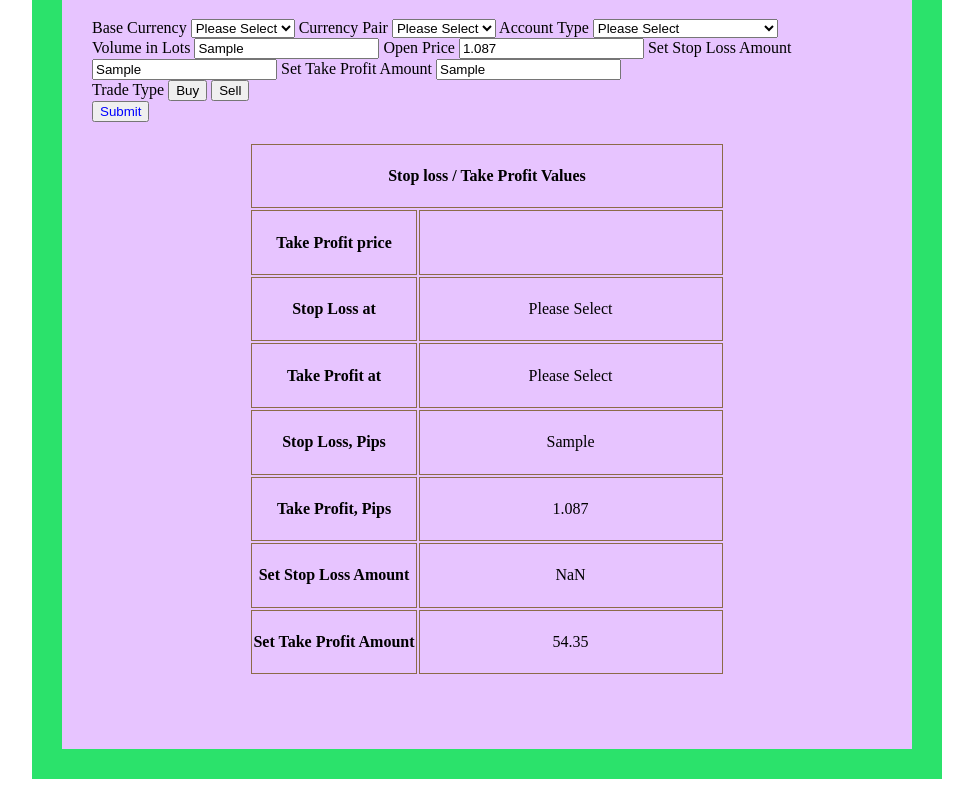
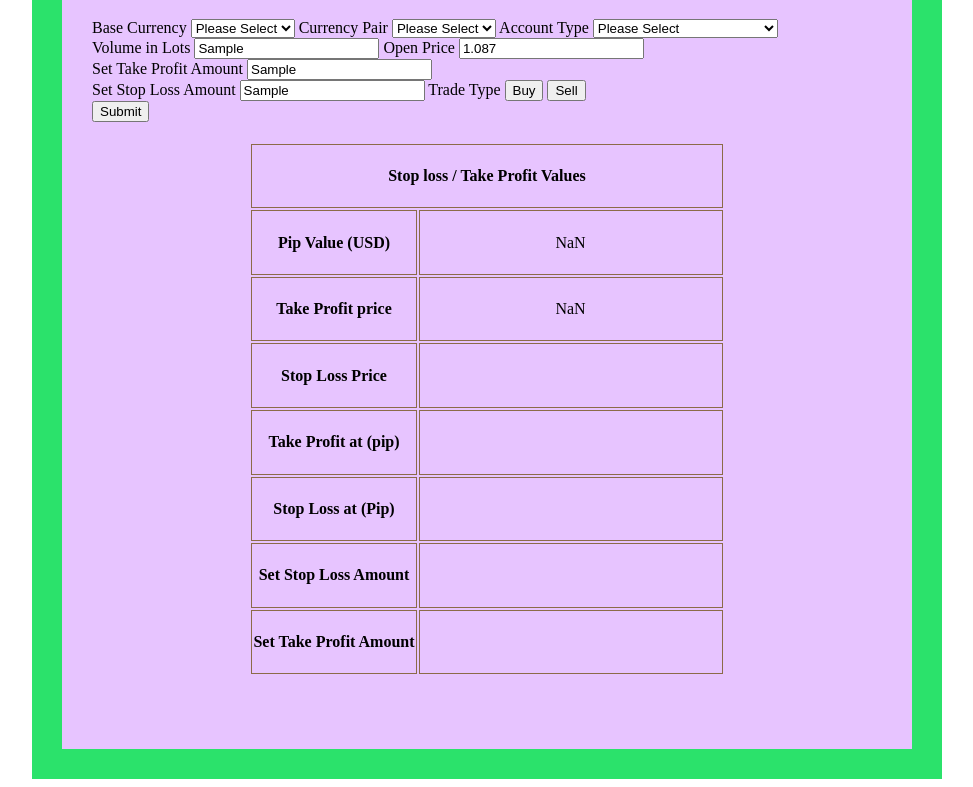
Before and after one commit to harun560/Forex-profit-Calculator, a plain HTML site: page index.html in a window 1280 px wide. Both pictures are taken after typing "Sample", "Sample", "Sample" into the empty fields and a click on the button "Submit". Shown: the part 129-916 px from the top of the page, without its empty margins (153-1126 px from the left). Drawn offline with Linux system fonts and the light colour scheme.

Commit message:
creating a working forex propfit/loss calculator

```diff
--- a/index.html
+++ b/index.html
@@ -12,7 +12,7 @@
     <div class = "joon">
 <h1>Forex Profit Calculator</h1>
 <label >Base Currency</label>
-<select id = "fullname">
+<select id = "one">
 
     <option>Please Select</option>
     <option value="USD">USD</option>
@@ -22,14 +22,14 @@
 
 <label> Currency Pair</label>
 
-<select id = "age">
+<select id = "two">
 
     <option>Please Select</option>
     <option value="EUR/USD">EUR/USD</option>
     <option value="USD/JPY">USD/JPY</option>
 </select>
 <label> Account Type </label>
-<select id = "industry">
+<select id = "three">
 
     <option>Please Select</option>
     <option value="Micro(1 lot = 1000)">Micro(1 lot = 1000)</option>
@@ -37,23 +37,24 @@
 </select>
 <br>
 <label> Volume in Lots</label>
-<input type="text"  id="six">
+<input type="text"  id="four">
 
 <label> Open Price</label>
-<input type="text" value="1.087" id="seven">
+<input type="text" value="1.087" id="five">
+<br>
+<label> Set Take Profit Amount</label>
+<input type="text"  id="six">
+<br>
+<label> Set Stop Loss Amount</label>
+<input type="text" id="seven">
 
-<label> Set Stop Loss Amount</label>
-<input type="text" id="eight">
 
-<label> Set Take Profit Amount</label>
-<input type="text"  id="nine">
-<br>
 <label> Trade Type</label>
 <input type="button" value ="Buy"  id="ten" onclick="this.style.color='Green'">
 <input type="button"value = "Sell"  id="teni" onclick="this.style.color='red'">
 <br>
 
-<input type="button" value="Submit" name="submit" id="submit" onClick="display();netSalary(); this.style.color='blue';"/>
+<input type="button" value="Submit" name="submit" id="submit" onClick="pipUsd();takeProfit();"/>
 
 
 
@@ -68,46 +69,48 @@
     </tr>
     <tr>
         <th>
+            <h4>Pip Value (USD)</h4>
+            <td id ="zero"></td>
+        </th>
+    </tr>
+    <tr>
+        <th>
             <h4>Take Profit price</h4>
             <td id = "first"></td>
         </th>
     </tr>
     <tr>
         <th>
-            <h4>Stop Loss at </h4>
+            <h4>Stop Loss Price </h4>
             <td id = "second"></td>
         </th>
     </tr>
     <tr>
         <th>
-            <h4>Take Profit at</h4>
+            <h4>Take Profit at (pip)</h4>
             <td id = "third"></td>
         </th>
     </tr>
     <tr>
         <th>
-            <h4>Stop Loss, Pips</h4>
+            <h4>Stop Loss at (Pip)</h4>
             <td id = "fourth"></td>
         </th>
     </tr>
-    <tr>
-        <th>
-            <h4>Take Profit, Pips</h4>
-            <td id ="fith"></td>
-        </th>
-    </tr>
+
     <tr>
         <th>
             <h4>Set Stop Loss Amount</h4>
-            <td id ="sixth"></td>
+            <td id ="fifth"></td>
         </th>
     </tr>
     <tr>
         <th>
             <h4>Set Take Profit Amount</h4>
-            <td id ="seventh"></td>
+            <td id ="sixth"></td>
         </th>
     </tr>
+
 
 </div>
 
--- a/index.js
+++ b/index.js
@@ -1,30 +1,22 @@
+
+  let openprice, onePip, pipValue, volume, pipV, takeProfitLevel,tp;
+  onePip = 0.0001;
+  function pipUsd(){
+    volume = document.getElementById("four").value;
+    openprice = document.getElementById("five").value;
+   pipValue =(onePip/ openprice)*volume;
+   pipValue = pipValue.toFixed(3);
+    document.getElementById("zero").textContent = pipValue;
+  }
+
+  function takeProfit() {
+    volume = document.getElementById("four").value;
+    openprice = document.getElementById("five").value;
+    takeProfitLevel =document.getElementById("six").value;
+    pipValue =(onePip/ openprice)*volume;
+    tp = (takeProfitLevel/pipValue)*volume;
+    document.getElementById("first").textContent = tp;
 
 
-function display()
-{
 
-//document.getElementById("first").innerHTML = document.getElementById("fullname").value;
-document.getElementById("second").innerHTML = document.getElementById("age").value;
-document.getElementById("third").innerHTML = document.getElementById("industry").value;
-document.getElementById("fourth").innerHTML = document.getElementById("six").value;
-document.getElementById("fith").innerHTML = document.getElementById("seven").value;
-}
-
-let OnePip = 0.0001;
-let vol,openprice,netSal;
-
-
-function netSalary() {
-    openprice = document.getElementById("seven").value;
-     netSal = openprice*50;
-     document.getElementById("seventh").textContent = netSal;
-    vol = document.getElementById("six").value;
-    let PipValue = OnePip / openprice * vol;
-    document.getElementById("sixth").textContent = PipValue;
-  if(document.getElementById("fullname").value === "USD"){
-    document.getElementById("first").textContent = PipValue;
   }
-  else{
-      document.getElementById("seventh").textContent = netSal;
-  }
-}
```
